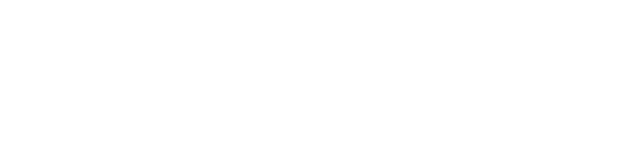
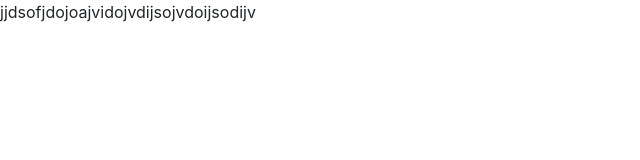
Before and after one commit to qazwsx123851/Git_Demo, a plain HTML site: page index.html in a window 1280 px wide. Shown: the whole page, without its empty margins (0-640 px from the left). Drawn offline with nearby package versions, Linux system fonts and the light colour scheme.

Commit message:
Modified index.HTML

```diff
--- a/index.html
+++ b/index.html
@@ -12,6 +12,7 @@
 </head>
 
 <body>
+    jjdsofjdojoajvidojvdijsojvdoijsodijv
 
 </body>
 
```
